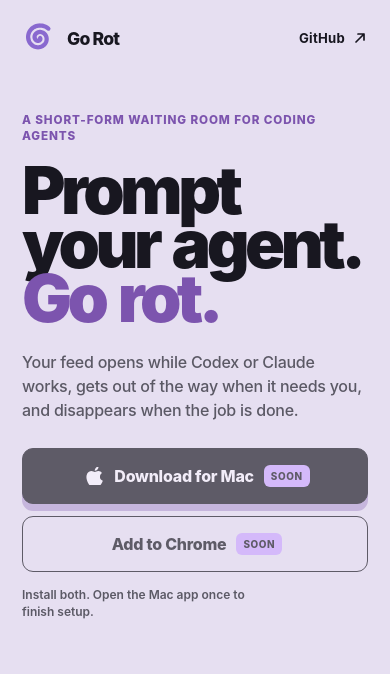
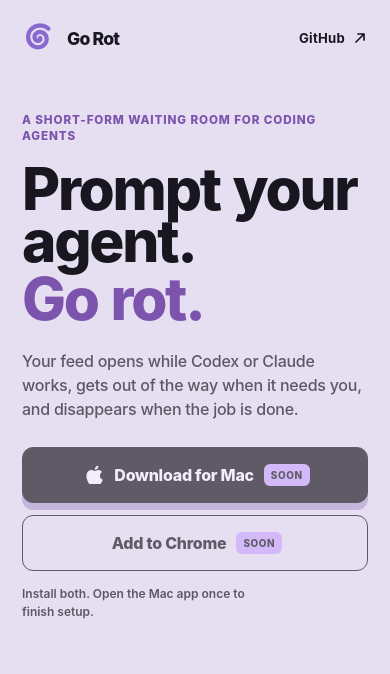
Before and after one commit to tylerc122/go_rot, a browser extension: page site/index.html in a window 390 px wide. Shown: the top 674 px of the page. Drawn offline with Linux system fonts and the light colour scheme.

Commit message:
polish release typography and screenshots

```diff
--- a/site/styles.css
+++ b/site/styles.css
@@ -134,16 +134,18 @@ button:focus-visible {
 }
 
 h1 {
-  max-width: 9ch;
+  max-width: 10ch;
   margin: 0;
-  font-size: clamp(4rem, 6.9vw, 8.3rem);
-  font-weight: 860;
-  letter-spacing: -0.068em;
-  line-height: 0.82;
-  word-spacing: 0.07em;
+  font-size: clamp(3.8rem, 6.2vw, 7.5rem);
+  font-weight: 830;
+  letter-spacing: -0.038em;
+  line-height: 0.9;
+  word-spacing: 0.035em;
 }
 
 h1 span {
+  display: inline-block;
+  margin-top: 0.08em;
   color: var(--lilac-strong);
 }
 
@@ -463,7 +465,7 @@ h1 span {
   }
 
   h1 {
-    font-size: clamp(3.6rem, 6.4vw, 5.7rem);
+    font-size: clamp(3.5rem, 5.8vw, 5.35rem);
   }
 
   .install-strip {
@@ -497,9 +499,9 @@ h1 span {
   }
 
   h1 {
-    max-width: 9.5ch;
-    font-size: clamp(3.5rem, 5.75vw, 5.1rem);
-    line-height: 0.79;
+    max-width: 10ch;
+    font-size: clamp(3.4rem, 5.35vw, 4.8rem);
+    line-height: 0.9;
   }
 
   .intro {
@@ -541,8 +543,8 @@ h1 span {
   }
 
   h1 {
-    max-width: 8.5ch;
-    font-size: clamp(4rem, 13vw, 7.2rem);
+    max-width: 9.5ch;
+    font-size: clamp(3.8rem, 12vw, 6.6rem);
   }
 
   .intro {
@@ -592,7 +594,7 @@ h1 span {
   }
 
   h1 {
-    font-size: clamp(3.55rem, 17vw, 5.5rem);
+    font-size: clamp(3.3rem, 15vw, 5rem);
   }
 
   .actions {
```
Also changed, not shown: release/chrome-store/assets/screenshot-demo-1280x800.png, release/chrome-store/assets/screenshot-panel-1280x800.png, release/chrome-store/demo-feed-frame.png, release/chrome-store/store-art.css.
